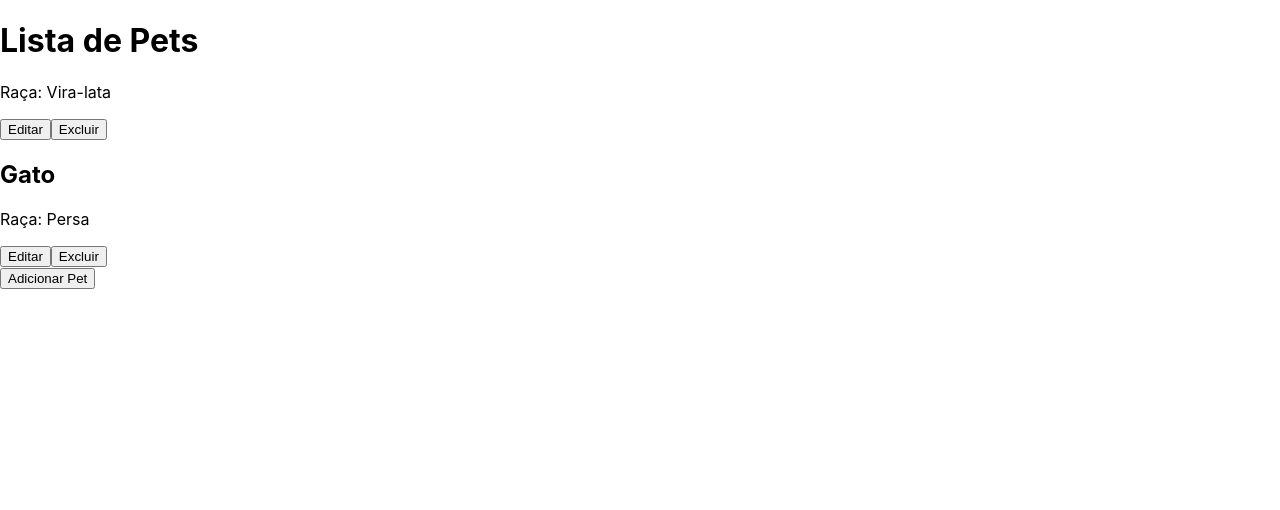
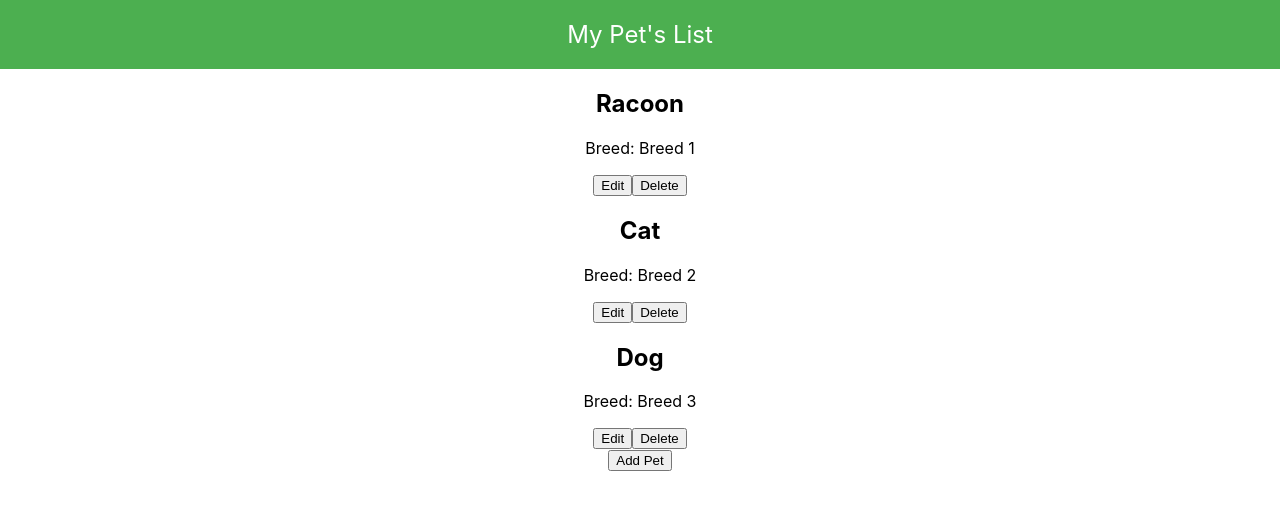
Before and after one commit to vivignutz/deladdpets, a React (Create React App) app: page / in a window 1280 px wide. Shown: the top 510 px of the page. Built offline with nearby package versions, Linux system fonts and the light colour scheme.

Commit message:
^Created Header files and changed other files.

```diff
--- a/public/index.html
+++ b/public/index.html
@@ -24,11 +24,17 @@
       work correctly both with client-side routing and a non-root public URL.
       Learn how to configure a non-root public URL by running `npm run build`.
     -->
-    <title>React App</title>
+    <title>My Pet's list</title>
   </head>
   <body>
     <noscript>You need to enable JavaScript to run this app.</noscript>
-    <div id="root"></div>
+    <div id="root">
+      <header>
+        <div>
+
+        </div>
+      </header>
+    </div>
     <!--
       This HTML file is a template.
       If you open it directly in the browser, you will see an empty page.
--- a/src/App.css
+++ b/src/App.css
@@ -1,38 +1,62 @@
+/* src/App.css */
+body {
+  margin: 0;
+  font-family: -apple-system, BlinkMacSystemFont, 'Segoe UI', Roboto, 'Helvetica Neue', Arial, sans-serif;
+}
+
 .App {
   text-align: center;
 }
 
-.App-logo {
-  height: 40vmin;
-  pointer-events: none;
+/* Estilo para o cabeçalho */
+.Header {
+  background-color: #4caf50;
+  padding: 20px;
+  text-align: center;
+  color: white;
+  font-size: 24px;
 }
 
-@media (prefers-reduced-motion: no-preference) {
-  .App-logo {
-    animation: App-logo-spin infinite 20s linear;
-  }
-}
-
-.App-header {
-  background-color: #282c34;
-  min-height: 100vh;
+/* Estilo geral para os componentes de lista */
+.ListContainer {
   display: flex;
   flex-direction: column;
   align-items: center;
-  justify-content: center;
-  font-size: calc(10px + 2vmin);
-  color: white;
 }
 
-.App-link {
-  color: #61dafb;
+/* Estilo para o formulário de adição de pet */
+.add-pet-form {
+  margin-top: 20px;
+  border: 1px solid #ccc;
+  padding: 20px;
+  width: 300px;
+  box-shadow: 0 0 10px rgba(0, 0, 0, 0.1);
 }
 
-@keyframes App-logo-spin {
-  from {
-    transform: rotate(0deg);
-  }
-  to {
-    transform: rotate(360deg);
-  }
+/* Estilo para os cartões de pet */
+.PetCard {
+  margin: 10px;
+  padding: 15px;
+  border: 1px solid #ddd;
+  border-radius: 8px;
+  box-shadow: 0 2px 4px rgba(0, 0, 0, 0.1);
+  background-color: #fff;
+  max-width: 300px;
 }
+
+/* Estilo para os botões comuns */
+.button {
+  background-color: #4caf50;
+  color: white;
+  padding: 10px 20px;
+  border: none;
+  border-radius: 4px;
+  cursor: pointer;
+  font-size: 16px;
+  margin-top: 10px;
+}
+
+/* Estilo para o botão de adicionar pet */
+.add-button {
+  background-color: #2196f3;
+}
--- a/src/App.js
+++ b/src/App.js
@@ -1,43 +1,19 @@
-/* import logo from './logo.svg';
+// src/App.js
+import React, { useState } from 'react';
+import PetList from './PetList';
+import Header from './Header';
 import './App.css';
 
 function App() {
-  return (
-    <div className="App">
-      <header className="App-header">
-        <img src={logo} className="App-logo" alt="logo" />
-        <p>
-          Edit <code>src/App.js</code> and save to reload.
-        </p>
-        <a
-          className="App-link"
-          href="https://reactjs.org"
-          target="_blank"
-          rel="noopener noreferrer"
-        >
-          Learn React
-        </a>
-      </header>
-    </div>
-  );
-}
-
-export default App; */
-
-
-import React, { useState } from 'react';
-import PetList from './PetList';
-
-function App() {
   const [pets, setPets] = useState([
-    { id: 1, name: '  ', breed: 'Vira-lata' },
-    { id: 2, name: 'Gato', breed: 'Persa' },
-    // Adicione mais pets conforme necessário
+    { id: 1, name: 'Racoon', breed: 'Breed 1' },
+    { id: 2, name: 'Cat', breed: 'Breed 2' },
+    { id: 3, name: 'Dog', breed: 'Breed 3' },
   ]);
 
   return (
-    <div>
-      <h1>Lista de Pets</h1>
+    <div className="App">
+      <Header />
       <PetList pets={pets} setPets={setPets} />
     </div>
   );
--- /dev/null
+++ b/src/Header.css
@@ -0,0 +1,7 @@
+/* src/Header.css */
+.header {
+    background-color: #66696d;
+    text-align: center;
+    color: white;
+    font-size: 24px;
+}
--- /dev/null
+++ b/src/Header.js
@@ -0,0 +1,13 @@
+// src/Header.js
+import React from 'react';
+import './Header.css';
+
+function Header() {
+return (
+    <header className="Header">
+        My Pet's List
+    </header>
+    );
+}
+
+export default Header;
--- a/src/PetCard.js
+++ b/src/PetCard.js
@@ -31,11 +31,11 @@ function PetCard({ pet, setPets }) {
 
   return (
     <div>
-      <h2>{editing ? 'Editar Pet' : pet.name}</h2>
+      <h2>{editing ? 'Edit Pet' : pet.name}</h2>
       {editing ? (
         <>
           <label>
-            Nome:
+            Name:
             <input
               type="text"
               name="name"
@@ -44,7 +44,7 @@ function PetCard({ pet, setPets }) {
             />
           </label>
           <label>
-            Raça:
+            Breed:
             <input
               type="text"
               name="breed"
@@ -52,14 +52,14 @@ function PetCard({ pet, setPets }) {
               onChange={handleChange}
             />
           </label>
-          <button onClick={handleSave}>Salvar</button>
-          <button onClick={handleCancel}>Cancelar</button>
+          <button onClick={handleSave}>Save</button>
+          <button onClick={handleCancel}>Cancel</button>
         </>
       ) : (
         <>
-          <p>Raça: {pet.breed}</p>
-          <button onClick={handleEdit}>Editar</button>
-          <button onClick={handleDelete}>Excluir</button>
+          <p>Breed: {pet.breed}</p>
+          <button onClick={handleEdit}>Edit</button>
+          <button onClick={handleDelete}>Delete</button>
         </>
       )}
     </div>
--- a/src/PetList.css
+++ b/src/PetList.css
@@ -1,6 +1,16 @@
 /* src/PetList.css */
+.pet-list {
+  display: flex;
+  flex-wrap: wrap;
+  justify-content: space-around;
+}
+
 .add-pet-form {
-    margin-top: 20px;
-    border: 1px solid #ccc;
-    padding: 10px;
-  }
+  margin-top: 20px;
+  border: 1px solid #ccc;
+  padding: 10px;
+}
+
+.add-pet-button {
+  margin-top: 10px;
+}
--- a/src/PetList.js
+++ b/src/PetList.js
@@ -1,16 +1,17 @@
 // src/PetList.js
 import React, { useState } from 'react';
 import PetCard from './PetCard';
-import './PetList.css'; // Importa o arquivo de estilo
+import './PetList.css';
+import './Header.css';
 
 function PetList({ pets, setPets }) {
   const [newPet, setNewPet] = useState({ name: '', breed: '' });
-  const [showForm, setShowForm] = useState(false); // Adiciona um estado para controlar a exibição do formulário
+  const [showForm, setShowForm] = useState(false);
 
   const handleAddPet = () => {
     setPets((prevPets) => [...prevPets, { ...newPet, id: Date.now() }]);
     setNewPet({ name: '', breed: '' });
-    setShowForm(false); // Fecha o formulário após adicionar um novo pet
+    setShowForm(false);
   };
 
   const handleChange = (e) => {
@@ -18,7 +19,6 @@ function PetList({ pets, setPets }) {
     setNewPet((prevPet) => ({ ...prevPet, [name]: value }));
   };
 
-  // Adicione showForm como dependência da função principal do componente
   return (
     <div>
       {pets.map((pet) => (
@@ -26,7 +26,7 @@ function PetList({ pets, setPets }) {
       ))}
       {showForm && (
         <div className="add-pet-form">
-          <h2>Adicionar Novo Pet</h2>
+          <h2>Add new Pet</h2>
           <label>
             Nome:
             <input
@@ -37,7 +37,7 @@ function PetList({ pets, setPets }) {
             />
           </label>
           <label>
-            Raça:
+            Breed:
             <input
               type="text"
               name="breed"
@@ -45,10 +45,10 @@ function PetList({ pets, setPets }) {
               onChange={handleChange}
             />
           </label>
-          <button onClick={handleAddPet}>Adicionar</button>
+          <button onClick={handleAddPet}>Add Pet</button>
         </div>
       )}
-      <button onClick={() => setShowForm(!showForm)}>Adicionar Pet</button>
+      <button onClick={() => setShowForm(!showForm)}>Add Pet</button>
     </div>
   );
 }
```
Also changed, not shown: .gitpod.yml (added).
